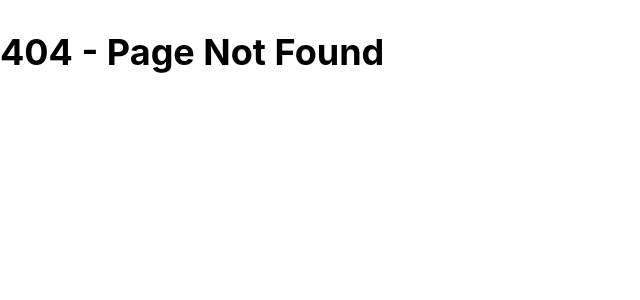
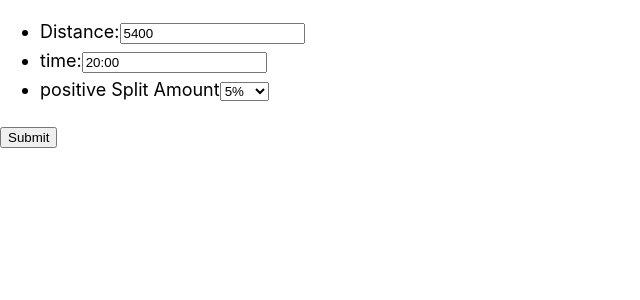
Before and after one commit to jaymagrob/running-calculator, a Next.js app: page /pace/positive-split in a window 1280 px wide. Before the commit this address had no page. Shown: the top 300 px of the page, without its empty margins (0-640 px from the left). Built offline with nearby package versions, Linux system fonts and the light colour scheme.

Commit message:
RUN-6, positive split page: created

```diff
--- /dev/null
+++ b/pages/pace/positive-split.js
@@ -0,0 +1,91 @@
+import React, { useState } from 'react'
+import SplitTable from '../../components/splitTable';
+
+export default function splitPace() {
+  const [distance, setDistance] = useState('5400');
+  const [time, setTime] = useState('20:00');
+  const [positiveSplits, setpositiveSplits] = useState(0.05);
+  const [splits, setSplits] = useState([]);
+
+  function onSubmit(e) {
+    e.preventDefault()
+    function millisToMinutesAndSeconds(millis) {
+      var minutes = Math.floor(millis / 60000);
+      var seconds = ((millis % 60000) / 1000).toFixed(0);
+      return minutes + ":" + (seconds < 10 ? '0' : '') + seconds;
+    }
+    const [minute, seconds] = time.split(':')
+    const milli = (minute * 60 * 1000) + seconds * 1000;
+    const newDistance = distance / 1000;
+    const pace = milli / newDistance
+    const pace1 = pace * (1 - positiveSplits)
+    const pace2 = pace * (1 + positiveSplits)
+    const halfway = distance / 2
+    let loops = []
+    let totalSplit = 0;
+    for (let i = 1; i <= Math.ceil(newDistance); i++) {
+      const newKm = i > newDistance ? (i - 1) + (distance % 1000 / 1000) : i;
+      if((i - 1) * 1000 <= halfway && i * 1000 >= halfway) {
+        const firstPace =  (halfway - ((i - 1) * 1000)) / 1000 * pace1
+        const secondPace = ((i) * 1000 - halfway) / 1000 * pace2
+        const newPace = firstPace + secondPace;
+        totalSplit += newPace
+        loops.push({
+          km: i,
+          split: millisToMinutesAndSeconds(totalSplit),
+          lapTime: millisToMinutesAndSeconds(newPace),
+        })
+      } else if(i * 1000 <= halfway) {
+        totalSplit += pace1
+        loops.push({
+          km: i,
+          split: millisToMinutesAndSeconds(totalSplit),
+          lapTime: millisToMinutesAndSeconds(pace1),
+        })
+      } else {
+        totalSplit += i > newDistance ? pace2 * (distance%1000 / 1000): pace2
+        loops.push({
+          km: i > newDistance ? (i - 1) + parseFloat(distance%1000 / 1000) : i,
+          split: millisToMinutesAndSeconds(totalSplit),
+          lapTime: millisToMinutesAndSeconds(pace2),
+        })
+      }
+    }
+    setSplits(loops)
+  }
+  return (
+    <>
+      <form onSubmit={onSubmit}>
+        <ul>
+          <li>
+            <label htmlFor="distance">Distance:</label>
+            <input type="text" id="distance" name="pace_distance" value={distance} onChange={e => setDistance(e.target.value)} />
+          </li>
+          <li>
+            <label htmlFor="time">time:</label>
+            <input type="text" id="time" name="pace_time" value={time} onChange={e => setTime(e.target.value)} />
+          </li>
+          <li>
+            <label htmlFor="positive">positive Split Amount</label>
+            <select name="positive" id="positive" value={positiveSplits} onChange={e => setpositiveSplits(e.target.value)}>
+              <option value={0.1}>10%</option>
+              <option value={0.09}>9%</option>
+              <option value={0.08}>8%</option>
+              <option value={0.07}>7%</option>
+              <option value={0.06}>6%</option>
+              <option value={0.05}>5%</option>
+              <option value={0.04}>4%</option>
+              <option value={0.03}>3%</option>
+              <option value={0.02}>2%</option>
+              <option value={0.01}>1%</option>
+            </select>
+          </li>
+        </ul>
+        <input type="submit" value="Submit" />
+      </form>
+
+      <SplitTable splits={splits} />
+    </>
+  )
+
+}
```
